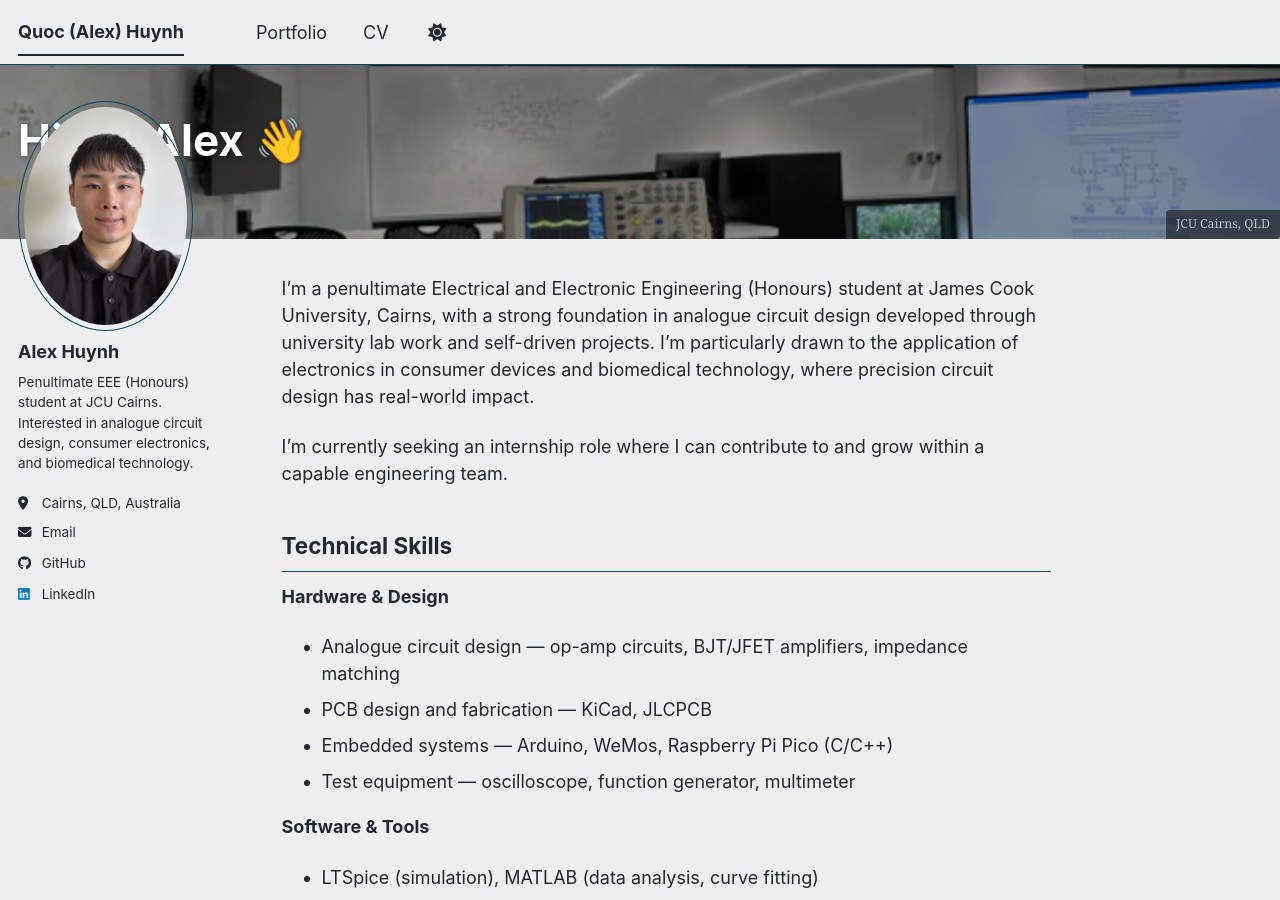
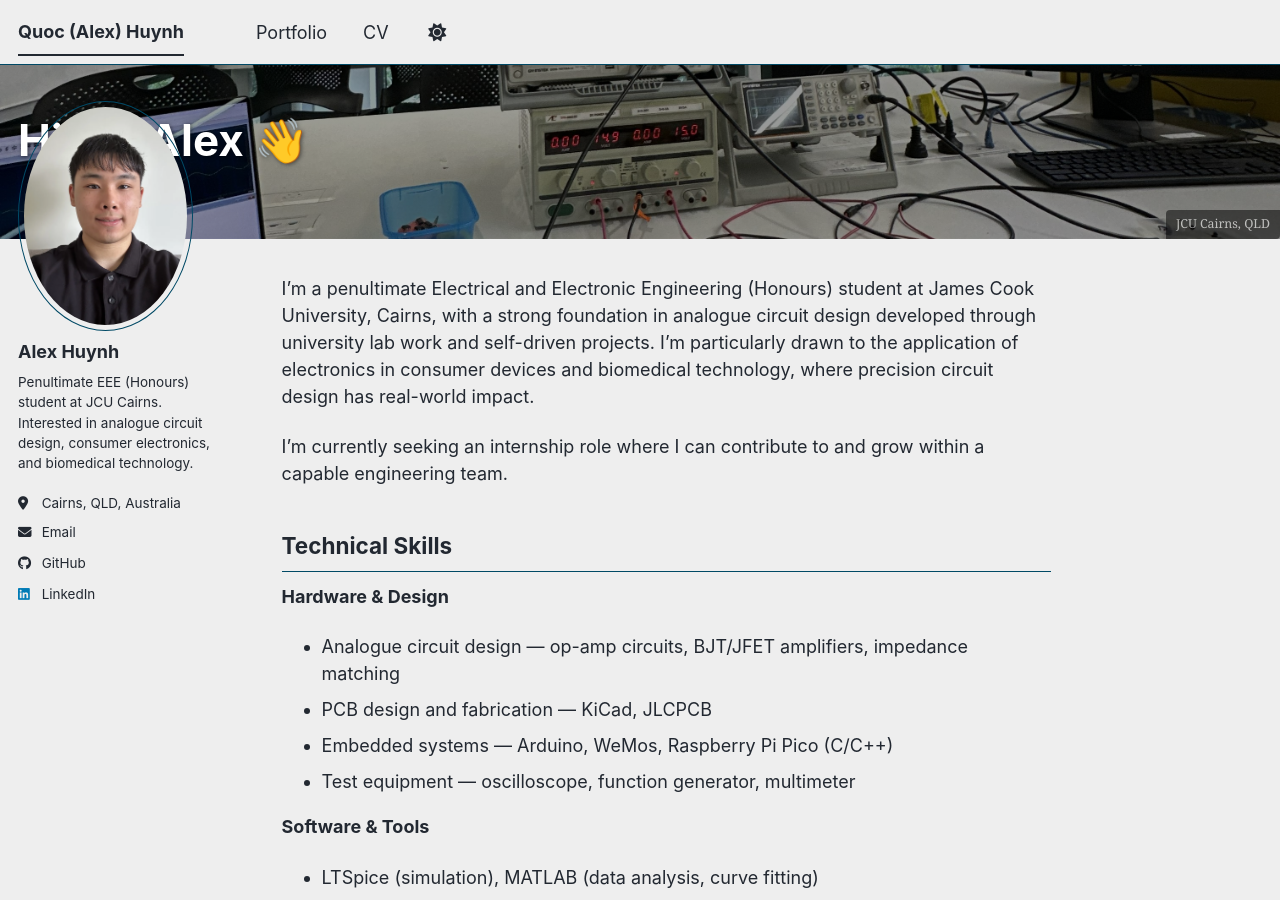
Before and after one commit to quochuynh1/quochuynh1.github.io, a Jekyll site: the page built from _pages/about.md, in a window 1280 px wide and 900 px high. Built offline with Jekyll 4.4.1, drawn with Linux system fonts in a browser that asks for light colours; a script bundle is joined from its source files by our own code; library files that are not in the unit come from our copies.

Commit message:
Try to fix banner image

```diff
--- a/_pages/about.md
+++ b/_pages/about.md
@@ -3,10 +3,10 @@ permalink: /
 title: "Hi I'm Alex 👋"
 author_profile: true
 header:
-  overlay_image: banner.png
+  overlay_image: banner.jpg
   overlay_filter: 0.4
   overlay_color: "#000"
-  min_height: 400px
+  min_height: 1000px
   caption: "JCU Cairns, QLD"
 redirect_from:
   - /about/
```
Also changed, not shown: images/banner.jpg (added), images/banner.png (deleted), 1 other file.
